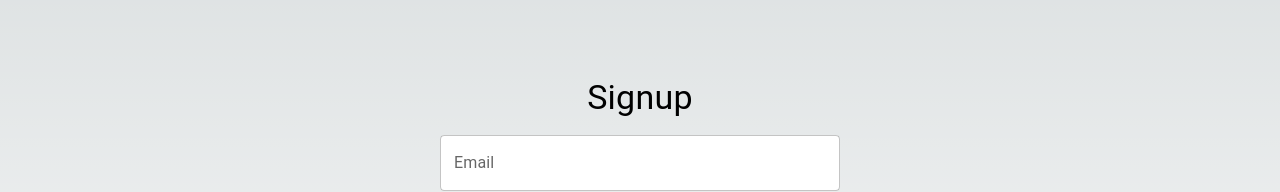
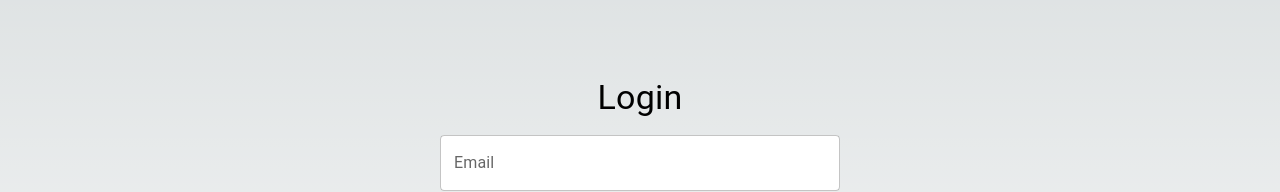
Before and after one commit to Marumo-ProG/nextjs-yaron, a Next.js app: page /login in a window 1280 px wide. Shown: the part 184-376 px from the top of the page. Built offline with nearby package versions, Linux system fonts and the light colour scheme.

Commit message:
setup update

```diff
--- a/src/app/login/page.tsx
+++ b/src/app/login/page.tsx
@@ -19,7 +19,7 @@ const LoginPage = () => {
 		<Stack height={"100vh"} justifyContent={"center"} alignItems={"center"}>
 			<Stack width={"400px"} spacing={2}>
 				<Typography variant={"h4"} sx={{ textAlign: "center" }}>
-					Signup
+					Login
 				</Typography>
 				<TextField
 					label="Email"
```
